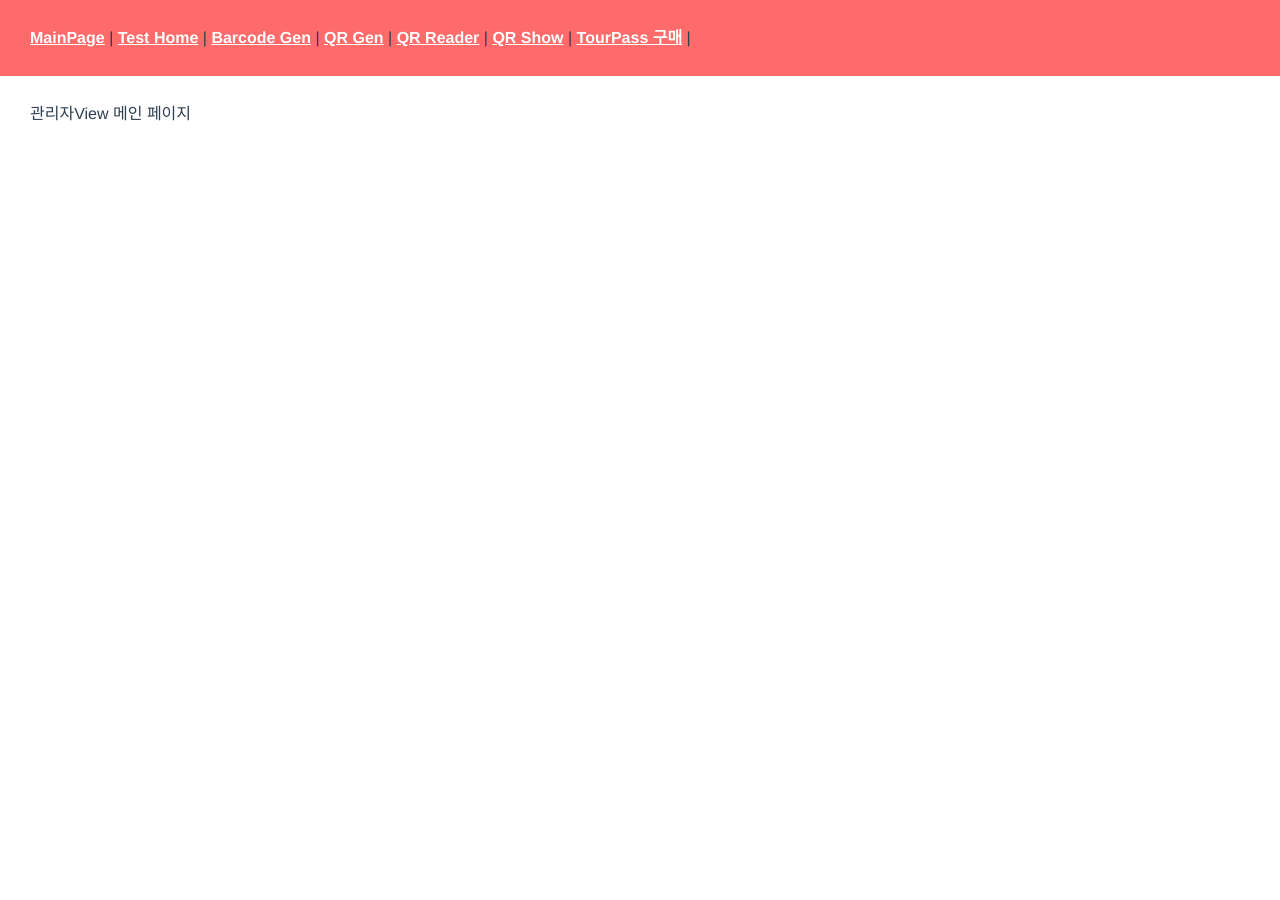
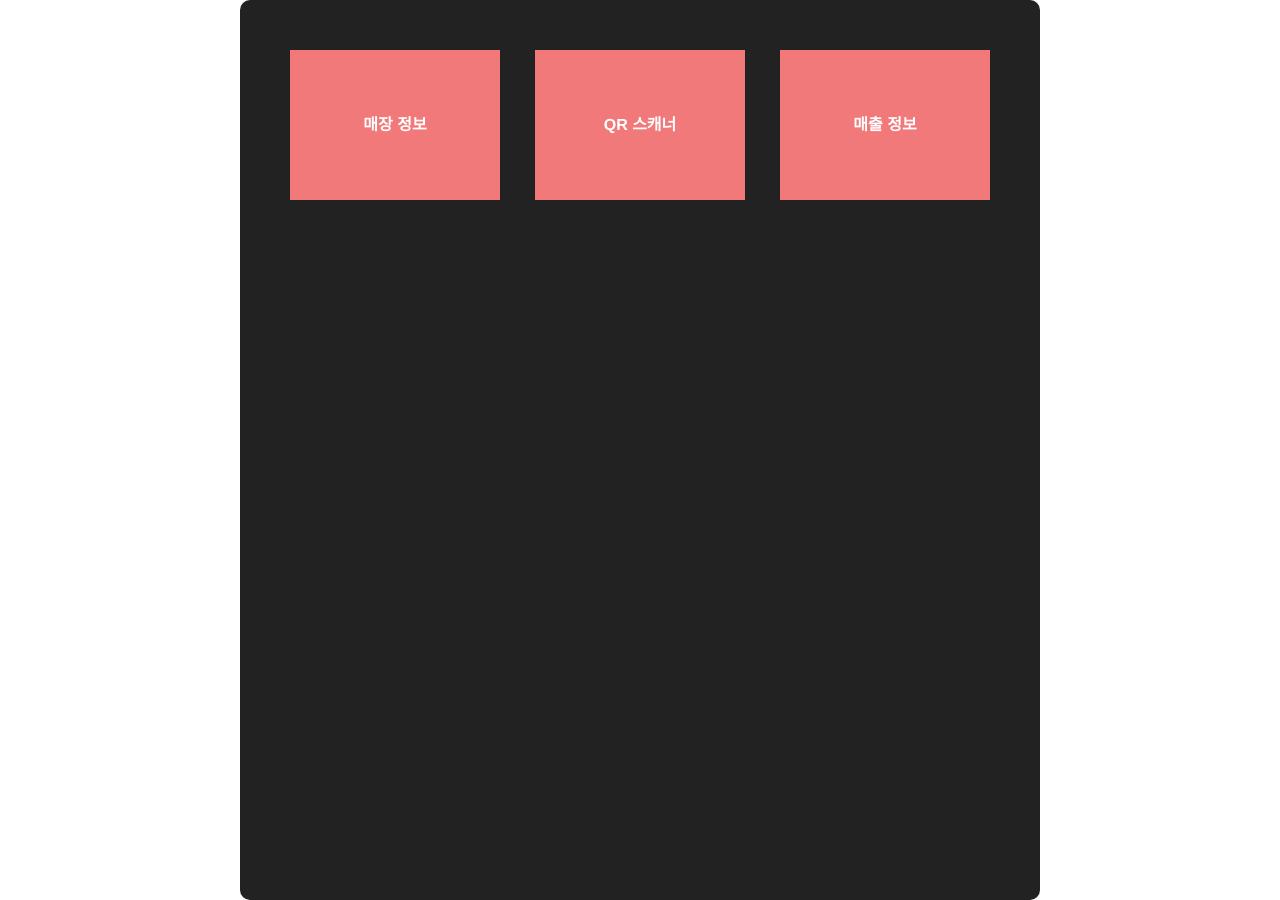
Before and after one commit to florence1920/barcodeTest, a Vue app in the folder front/: page /admin in a window 1280 px wide. Before the commit the page ends 800 px from the top, so only its background shows below. Built offline with nearby package versions, Linux system fonts and the light colour scheme.

Commit message:
관리자 페이지 css 및 qr스캐너 수정

```diff
--- a/front/src/App.vue
+++ b/front/src/App.vue
@@ -1,6 +1,6 @@
 <template>
   <div id="app">
-    <div id="nav">
+    <!-- <div id="nav">
       <router-link to="/">MainPage</router-link> |
       <router-link to="/test">Test Home</router-link> |
       <router-link to="/test/generate">Barcode Gen</router-link> |
@@ -8,9 +8,11 @@
       <router-link to="/test/reader">QR Reader</router-link> |
       <router-link to="/qrShow">QR Show</router-link> |
       <router-link to="/user/purchase">TourPass 구매</router-link> |
-    </div>
+    </div> -->
     <div class="routerWrap">
-      <router-view/>
+      <div class="wrapAll">
+        <router-view/>
+      </div>
     </div>
   </div>
 </template>
@@ -24,17 +26,7 @@
   color: #2c3e50;
 }
 
-#nav {
-  padding: 30px; background-color: #FF6A6A;
-}
+.routerWrap {width: 800px; height: 900px; background-color: #222; border-radius: 10px; margin: 0 auto;}
+.routerWrap .wrapAll {color: #fff;}
 
-#nav a {
-  font-weight: bold;
-  color: #fff;
-}
-
-#nav a.router-link-exact-active {
-  color: #42b983;
-}
-.routerWrap { background-color: #fff; padding: 30px;}
 </style>
--- a/front/src/assets/css/reset.css
+++ b/front/src/assets/css/reset.css
@@ -20,6 +20,7 @@ time, mark, audio, video {
 	font: inherit;
 	vertical-align: baseline;
     box-sizing: border-box;
+	text-decoration: none;
 }
 /* HTML5 display-role reset for older browsers */
 article, aside, details, figcaption, figure,
--- a/front/src/components/admin/Admin.vue
+++ b/front/src/components/admin/Admin.vue
@@ -1,9 +1,10 @@
 <template>
-<div class="wrapAll">
-    <div class="dashboard">
+<ul class="menu">
+    <li><router-link to="/admin/storeinfo"> 매장 정보 </router-link></li>
+    <li><router-link to='/admin/qrscanner'> QR 스캐너 </router-link></li>
+    <li><router-link to="/admin/salesinfo"> 매출 정보 </router-link></li>
 
-    </div>
-</div>
+</ul>
 </template>
 
 <script>
@@ -13,6 +14,9 @@ export default {
 }
 </script>
 
-<style>
-
+<style scoped>
+    .menu {overflow: hidden; width: 100%;}
+    .menu li {float: left; width: 30%; height: 150px; background-color: rgb(241, 121, 121); text-align: center; line-height: 150px; margin: 0 5% 20px 0;}
+    .menu li:nth-child(3n) {margin: 0 0 20px 0;}
+    .menu li a {width: 100%; height: 100%; color: #fff; font-weight: 600;}
 </style>
--- a/front/src/components/admin/QrScanner.vue
+++ b/front/src/components/admin/QrScanner.vue
@@ -1,18 +1,62 @@
 <template>
-    <div>
-        <Qr></Qr>
+    <div class="cam">
+        <router-link to="/admin"> 뒤로가기 </router-link>
+        <p class="error">{{ error }}</p>
+        <p class="decode-result">QR정보: <b>{{ result }}</b></p>
+        <qrcode-stream @decode="onDecode" @init="onInit" />
     </div>
 </template>
 
 <script>
-import Qr from '../test/Qr.vue'
+
+import { QrcodeStream } from 'vue-qrcode-reader'
 
 export default {
-    components: { Qr },
 
+components: { QrcodeStream },
+
+data () {
+    return {
+    result: '',
+    error: ''
+    }
+},
+
+methods: {
+    onDecode (result) {
+    this.result = result
+    },
+
+    async onInit (promise) {
+        try {
+            await promise
+        } catch (error) {
+            if (error.name === 'NotAllowedError') {
+                this.error = "ERROR: you need to grant camera access permission"
+            } else if (error.name === 'NotFoundError') {
+                this.error = "ERROR: no camera on this device"
+            } else if (error.name === 'NotSupportedError') {
+                this.error = "ERROR: secure context required (HTTPS, localhost)"
+            } else if (error.name === 'NotReadableError') {
+                this.error = "ERROR: is the camera already in use?"
+            } else if (error.name === 'OverconstrainedError') {
+                this.error = "ERROR: installed cameras are not suitable"
+            } else if (error.name === 'StreamApiNotSupportedError') {
+                this.error = "ERROR: Stream API is not supported in this browser"
+            } else if (error.name === 'InsecureContextError') {
+                this.error = 'ERROR: Camera access is only permitted in secure context. Use HTTPS or localhost rather than HTTP.';
+            } else {
+                this.error = `ERROR: Camera error (${error.name})`;
+            }
+        }
+    }
+    }
 }
 </script>
 
-<style>
+<style scoped>
+    .cam {width: 100%; height: 100%;}
+    .cam .error {color: red; font-weight: 600; }
+    .cam a {color: #fff; font-weight: 600;}
 
 </style>
--- /dev/null
+++ b/front/src/components/admin/storeInfo.vue
@@ -0,0 +1,15 @@
+<template>
+<div>
+    매장 정보 관리 페이지
+</div>
+</template>
+
+<script>
+export default {
+
+}
+</script>
+
+<style>
+
+</style>
--- a/front/src/components/test/Qr.vue
+++ b/front/src/components/test/Qr.vue
@@ -1,10 +1,8 @@
 <template>
-  <div class="wrapAll">
+  <div>
     <p class="error">{{ error }}</p>
 
-    <div class="scanSec">
-      <qrcode-stream @decode="onDecode" @init="onInit" />
-    </div>
+    <qrcode-stream @decode="onDecode" @init="onInit" />
     <p class="decode-result">QR정보: <b>{{ result }}</b></p>
   </div>
 </template>
@@ -61,6 +59,4 @@ export default {
   color: red;
 }
 
-.wrapAll {width: 60%; height: 600px; background-color: #FF6A6A; color: #fff; margin: 0 auto;}
-.wrapAll .scanSec {width: 40%; margin: 0 auto;}
 </style>
--- a/front/src/router/index.js
+++ b/front/src/router/index.js
@@ -8,7 +8,9 @@ import QrReader from '../views/test/QrReader.vue'
 import QrShowView from '../views/user/QrShowView.vue'
 
 import AdminView from '../views/admin/AdminView.vue'
+import QrScanner from '../views/admin/QrScannerView.vue'
 import PurchaseView from '../views/user/PurchaseView.vue'
+import StoreInfoView from '../views/admin/StoreInfoView.vue'
 Vue.use(VueRouter)
 
 const routes = [
@@ -56,6 +58,17 @@ const routes = [
     name: 'AdminView',
     component: AdminView
   },
+  {
+    path: '/admin/qrscanner',
+    name: 'QrScanner',
+    component: QrScanner
+  },
+  {
+    path: '/admin/storeInfo',
+    name: 'StoreInfoView',
+    component: StoreInfoView
+  },
+
 ]
 
 const router = new VueRouter({
--- a/front/src/views/admin/AdminView.vue
+++ b/front/src/views/admin/AdminView.vue
@@ -1,6 +1,5 @@
 <template>
-    <div>
-        관리자View 메인 페이지
+    <div class="wrapAll">
         <admin></admin>
     </div>
 </template>
@@ -13,6 +12,6 @@ export default {
 }
 </script>
 
-<style>
-
+<style scoped>
+    .wrapAll {padding: 50px 50px;}
 </style>
--- a/front/src/views/admin/QrScannerView.vue
+++ b/front/src/views/admin/QrScannerView.vue
@@ -1,8 +1,11 @@
 <template>
-<div>
-    QR 스캐너 페이지
-    <qr-scanner></qr-scanner>
-</div>
+    <div class="qrSec">
+        <qr-scanner></qr-scanner>
+        <div class="block"></div>
+        <div class="turnCam">
+            <p>카메라 전환</p>
+        </div>
+    </div>
 </template>
 
 <script>
@@ -16,5 +19,9 @@ export default {
 </script>
 
 <style scoped>
+    .qrSec {position: relative; width: 100%; color: #fff;}
+    .qrSec .turnCam {width: 100%; height: 100px; background-color: rgb(241, 121, 121);}
+    .qrSec .turnCam > p {font-size: 30px; text-align: center; line-height: 100px;}
+
 
 </style>
--- /dev/null
+++ b/front/src/views/admin/StoreInfoView.vue
@@ -0,0 +1,15 @@
+<template>
+    <store-info></store-info>
+</template>
+
+<script>
+import StoreInfo from '../../components/admin/storeInfo.vue'
+export default {
+    components: { StoreInfo },
+
+}
+</script>
+
+<style>
+
+</style>
```
